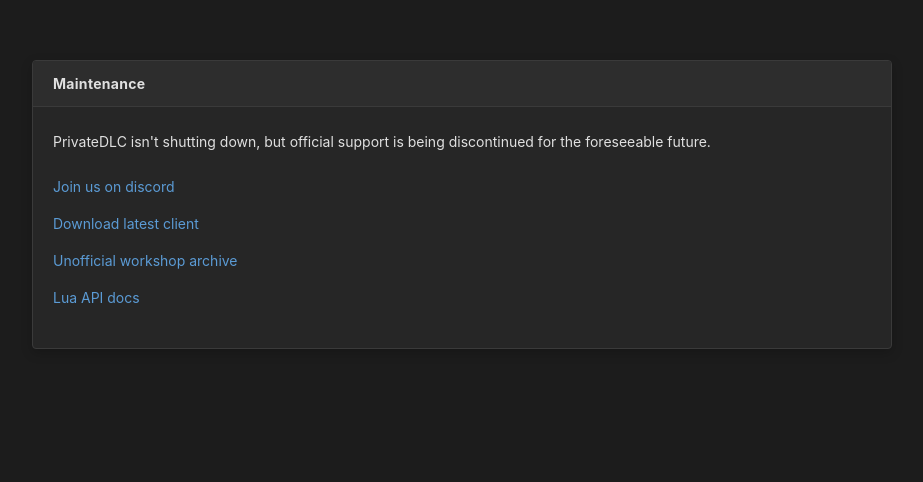
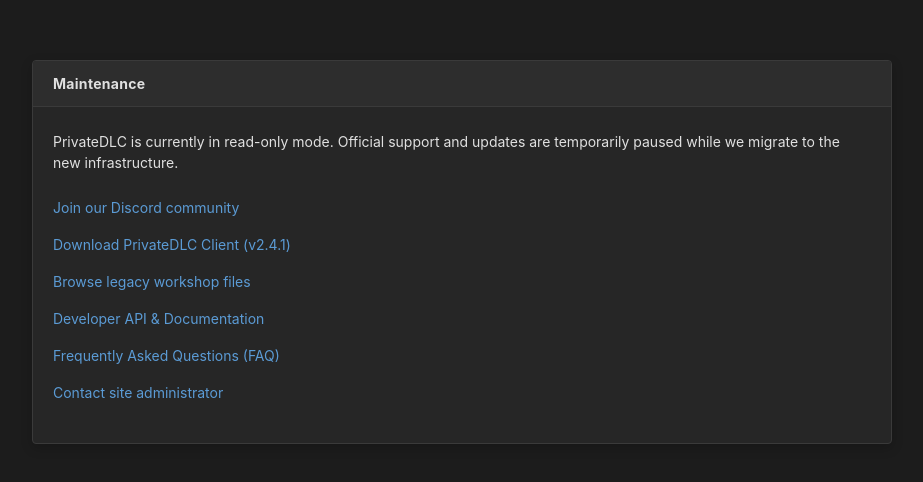
Before and after one commit to RyzenLLs/ryzen-landing, a plain HTML site: page index.html in a window 1280 px wide. Shown: the whole page, without its empty margins (178-1101 px from the left). Drawn offline with Linux system fonts and the light colour scheme.

Commit message:
index.html

```diff
--- a/index.html
+++ b/index.html
@@ -105,14 +105,17 @@
     <div class="header">Maintenance</div>
     <div class="content">
         <div class="message">
-            PrivateDLC isn't shutting down, but official support is being discontinued for the foreseeable future.
+            PrivateDLC is currently in read-only mode. Official support and updates are temporarily paused while we migrate to the new infrastructure.
         </div>
 
         <div class="links-list">
-            <a href="#">Join us on discord</a>
-            <a href="#">Download latest client</a>
-            <a href="#">Unofficial workshop archive</a>
-            <a href="#">Lua API docs</a>
+            <!-- Замени '#' на свои реальные ссылки -->
+            <a href="#">Join our Discord community</a>
+            <a href="#">Download PrivateDLC Client (v2.4.1)</a>
+            <a href="#">Browse legacy workshop files</a>
+            <a href="#">Developer API & Documentation</a>
+            <a href="#">Frequently Asked Questions (FAQ)</a>
+            <a href="#">Contact site administrator</a>
         </div>
     </div>
 </div>
```
